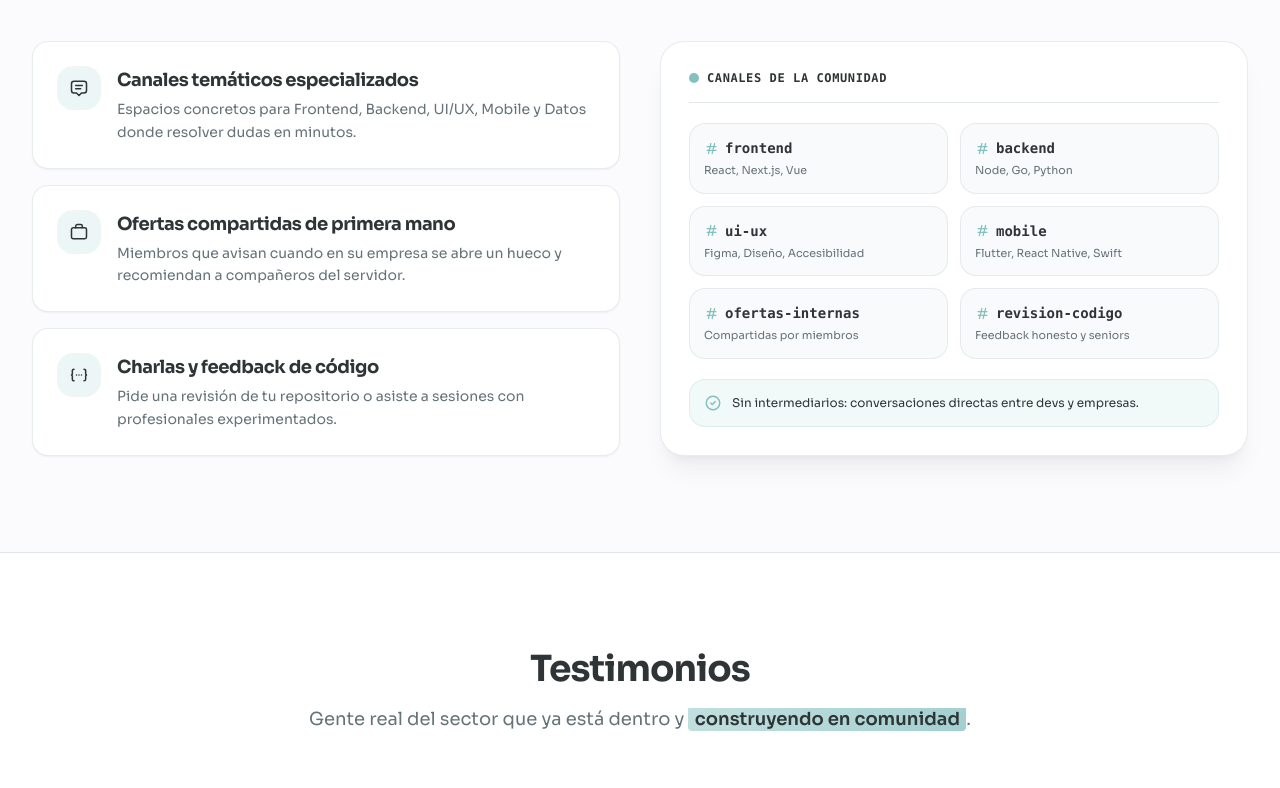
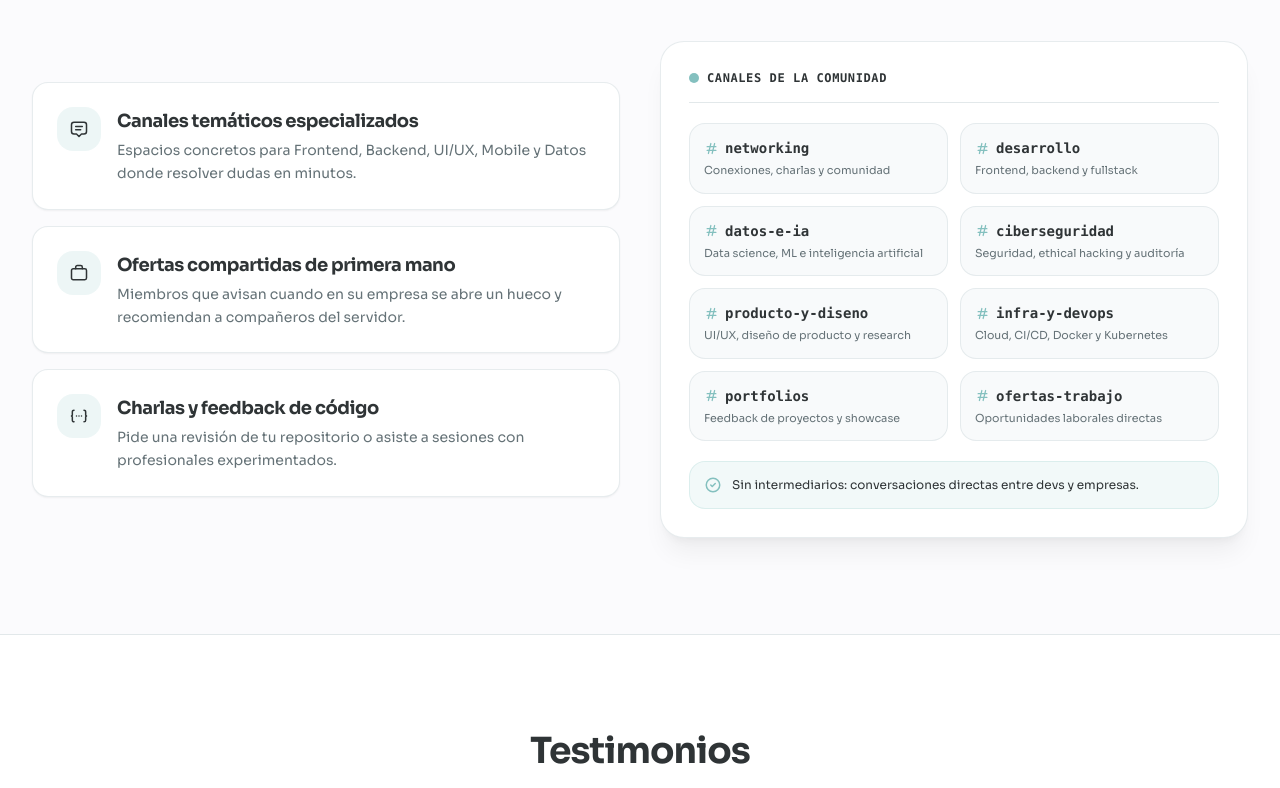
Before and after one commit to alvaro-salort/TechToJob-landing, a Next.js app: page / in a window 1280 px wide. Shown: the part 4300-5088 px from the top of the page. Built offline with nearby package versions, Linux system fonts and the light colour scheme.

Commit message:
feat: add top fade to ClosingSection pixel grid and update community channels

```diff
--- a/messages/es.json
+++ b/messages/es.json
@@ -182,7 +182,7 @@
         "name": "Marta Gallego",
         "role": "Talent Partner Tech",
         "company": "Empresa Colaboradora",
-        "text": "TechToJob nos permite ver a los profesionales actuar en equipo y ver su evolución técnica. Es infinitamente más útil que cribar 300 CVs.",
+        "text": "TechToJob nos permite ver a los profesionales actuar en equipo y ver su evolución técnica. Es infinitamente más útil que revisar 300 CVs.",
         "linkedIn": "https://www.linkedin.com/company/techtojob/"
       }
     ]
--- a/src/components/hero/HeroPixelGrid.tsx
+++ b/src/components/hero/HeroPixelGrid.tsx
@@ -6,6 +6,7 @@ interface HeroPixelGridProps {
   className?: string;
   cellSize?: number;
   direction?: "top" | "bottom";
+  style?: React.CSSProperties;
 }
 
 interface FloatingPixel {
@@ -22,6 +23,7 @@ export function HeroPixelGrid({
   className = "",
   cellSize = 11,
   direction = "top",
+  style,
 }: HeroPixelGridProps) {
   const canvasRef = useRef<HTMLCanvasElement | null>(null);
 
@@ -451,6 +453,7 @@ export function HeroPixelGrid({
   return (
     <canvas
       ref={canvasRef}
+      style={style}
       className={`absolute inset-0 w-full h-full pointer-events-none ${className}`}
       aria-hidden="true"
     />
--- a/src/components/sections/ClosingSection.tsx
+++ b/src/components/sections/ClosingSection.tsx
@@ -9,12 +9,30 @@ export function ClosingSection() {
 
   return (
     <section className="relative py-28 sm:py-36 bg-[#030507] text-white border-b border-white/10 overflow-hidden">
-      {/* Interactive Pixel Grid Canvas rising from bottom to top */}
-      <HeroPixelGrid direction="bottom" cellSize={11} className="z-0" />
+      {/* Top Edge Fade Vignette into solid #030507 (eliminates harsh cutoff at transition) */}
+      <div
+        className="absolute top-0 left-0 right-0 h-32 sm:h-44 pointer-events-none bg-gradient-to-b from-[#030507] via-[#030507]/90 to-transparent z-10"
+        aria-hidden="true"
+      />
 
-      {/* Subtle Ambient Grid Background */}
+      {/* Interactive Pixel Grid Canvas rising from bottom to top with smooth top fade */}
+      <HeroPixelGrid
+        direction="bottom"
+        cellSize={11}
+        className="z-0"
+        style={{
+          maskImage: "linear-gradient(to bottom, transparent 0%, rgba(0,0,0,0.4) 60px, black 160px)",
+          WebkitMaskImage: "linear-gradient(to bottom, transparent 0%, rgba(0,0,0,0.4) 60px, black 160px)",
+        }}
+      />
+
+      {/* Subtle Ambient Grid Background with matching top fade */}
       <div
         className="absolute inset-0 dark-grid-bg opacity-15 pointer-events-none z-0"
+        style={{
+          maskImage: "linear-gradient(to bottom, transparent 0%, black 140px)",
+          WebkitMaskImage: "linear-gradient(to bottom, transparent 0%, black 140px)",
+        }}
         aria-hidden="true"
       />
 
--- a/src/components/sections/NetworkingSection.tsx
+++ b/src/components/sections/NetworkingSection.tsx
@@ -12,12 +12,14 @@ export function NetworkingSection() {
   const messages = getMessages();
 
   const channelTags = [
-    { name: "frontend", members: "React, Next.js, Vue" },
-    { name: "backend", members: "Node, Go, Python" },
-    { name: "ui-ux", members: "Figma, Diseño, Accesibilidad" },
-    { name: "mobile", members: "Flutter, React Native, Swift" },
-    { name: "ofertas-internas", members: "Compartidas por miembros" },
-    { name: "revision-codigo", members: "Feedback honesto y seniors" },
+    { name: "networking", members: "Conexiones, charlas y comunidad" },
+    { name: "desarrollo", members: "Frontend, backend y fullstack" },
+    { name: "datos-e-ia", members: "Data science, ML e inteligencia artificial" },
+    { name: "ciberseguridad", members: "Seguridad, ethical hacking y auditoría" },
+    { name: "producto-y-diseno", members: "UI/UX, diseño de producto y research" },
+    { name: "infra-y-devops", members: "Cloud, CI/CD, Docker y Kubernetes" },
+    { name: "portfolios", members: "Feedback de proyectos y showcase" },
+    { name: "ofertas-trabajo", members: "Oportunidades laborales directas" },
   ];
 
   const pointIcons = [
```
